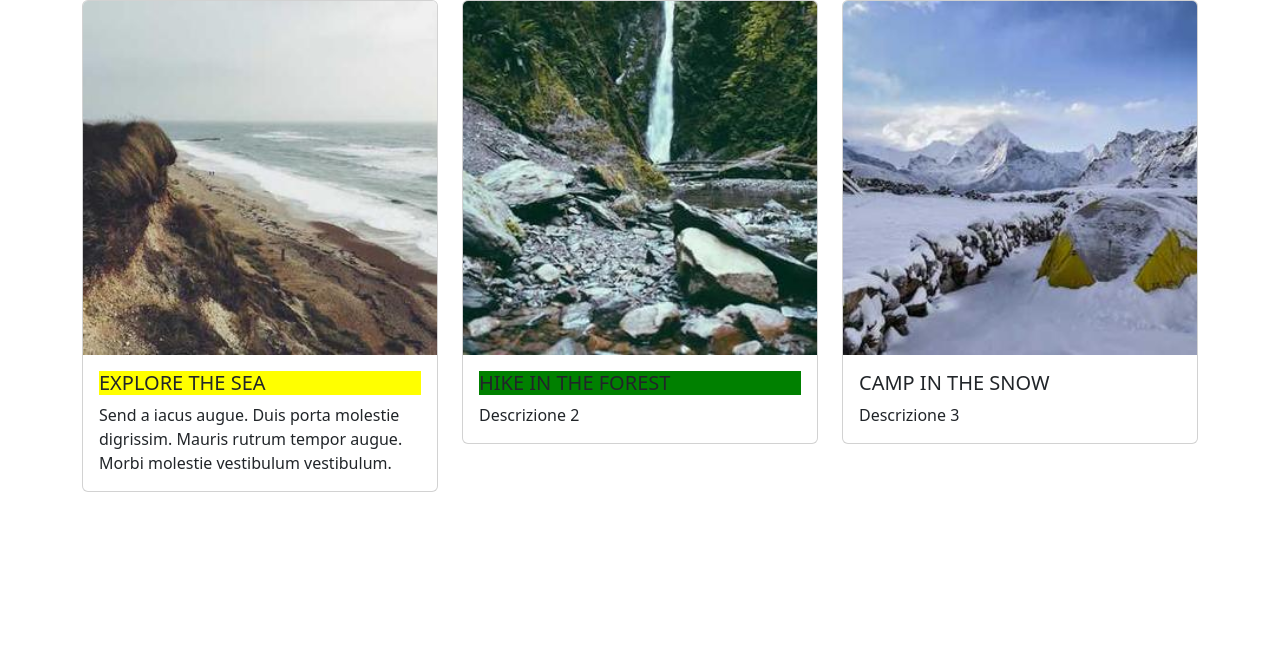
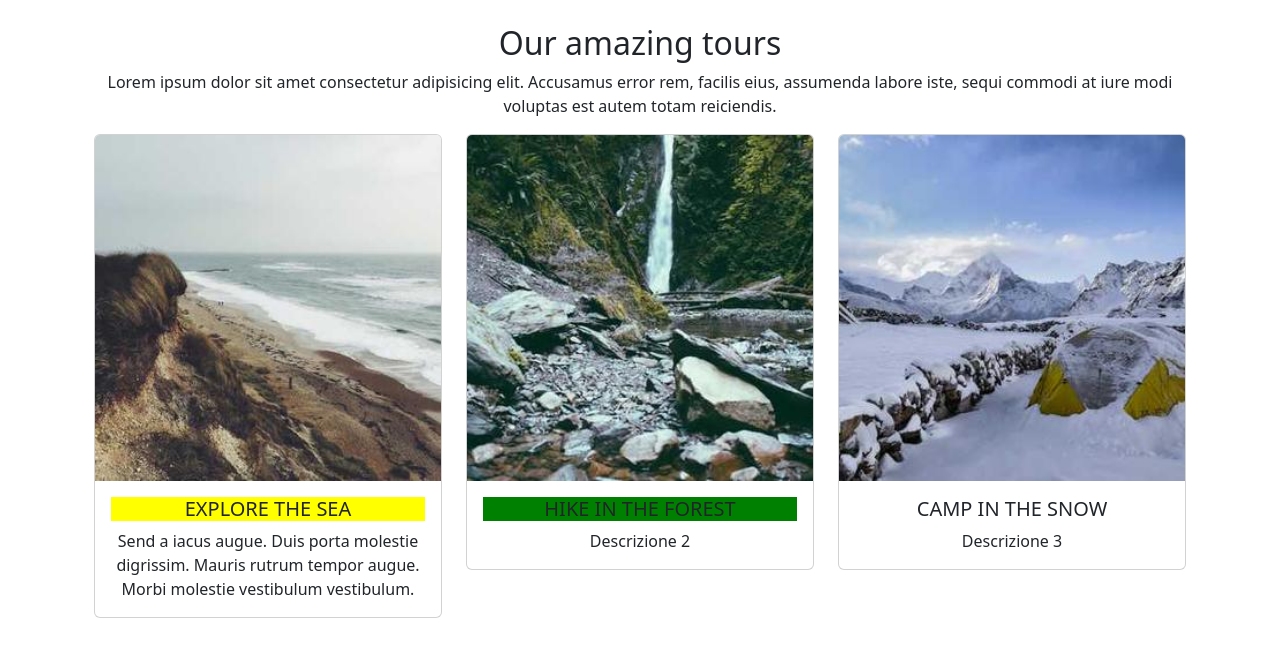
Before and after one commit to GretaMattarelli/bootstrap-travel-agency, a plain HTML site: page index.html in a window 1280 px wide. Drawn offline with nearby package versions, Linux system fonts and the light colour scheme; files that its build step writes are made by us from their sources; files whose address does not match are found by name.

Commit message:
+title , text-center

```diff
--- a/index.html
+++ b/index.html
@@ -15,6 +15,12 @@
 </head>
 
 <body>
+    <div class="container mt-4 mb-4 text-center">
+        <!-- Contenitore principale con margini superiori e inferiori -->
+        <h2 class="font-weight-bold">Our amazing tours</h2>
+        <p>Lorem ipsum dolor sit amet consectetur adipisicing elit. Accusamus error rem, facilis eius, assumenda labore iste, sequi commodi at iure modi voluptas est autem totam reiciendis.</p>
+
+
     <div class="container">
         <!-- Contenitore principale con larghezza del 80% -->
         <div class="row">
```
